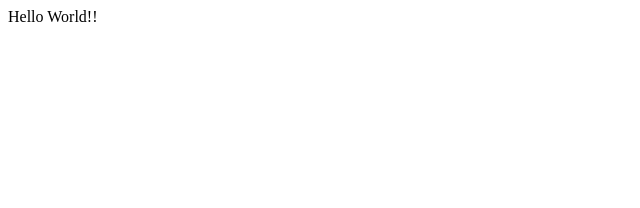
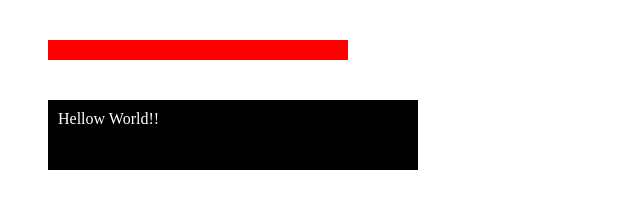
Before and after one commit to Basir-Mohammadi/Hello-Practice, a plain HTML site: page index.html in a window 1280 px wide. Shown: the whole page, without its empty margins (0-640 px from the left). Drawn offline with Linux system fonts and the light colour scheme.

Commit message:
AdjacentElement

```diff
--- a/Style.css
+++ b/Style.css
@@ -1,22 +1,15 @@
-.progress-bar {
-    position: relative;
-    width: 300px;
-    height: 40px;
-    border: 2px solid black;
+.box {
+    margin: 40px;
+    width: 350px;
+    height: 50px;
+    background: black;
+    color: white;
+    padding: 10px;
 }
 
-.progress-value {
-    width: 100%;
-    height: 100%;
-    position: absolute;
-    display: flex;
-    align-items: center;
-    justify-content: center;
-    font-weight: bold;
+#box {
+    width: 300px;
+    height: 20px;
+    background: red;
+    margin: 40px;
 }
-
-.progress-fill {
-    height: 100%;
-    background: rgb(54, 184, 54);
-    transition: width 0.5s;
-}
--- a/index.html
+++ b/index.html
@@ -9,9 +9,7 @@
 </head>
 <body>
 
-    <div id="myDiv" data-name="basir" data-age="20">
-        Hello World!!
-    </div>
+    <div class="box">Hellow World!!</div>
 
     <script src="index.js"></script>
 </body>
--- a/index.js
+++ b/index.js
@@ -1,8 +1,5 @@
+const area = document.querySelector('.box');
+const box = document.createElement('div');
+box.id = 'box';
 
-const myDiv = document.getElementById('myDiv');
-
-myDiv.dataset.name='ahmad';
-myDiv.dataset.age='21'
-
-myDiv.removeAttribute('data-name');
-console.log(myDiv.dataset);
+area.insertAdjacentElement('beforebegin',box);
```
